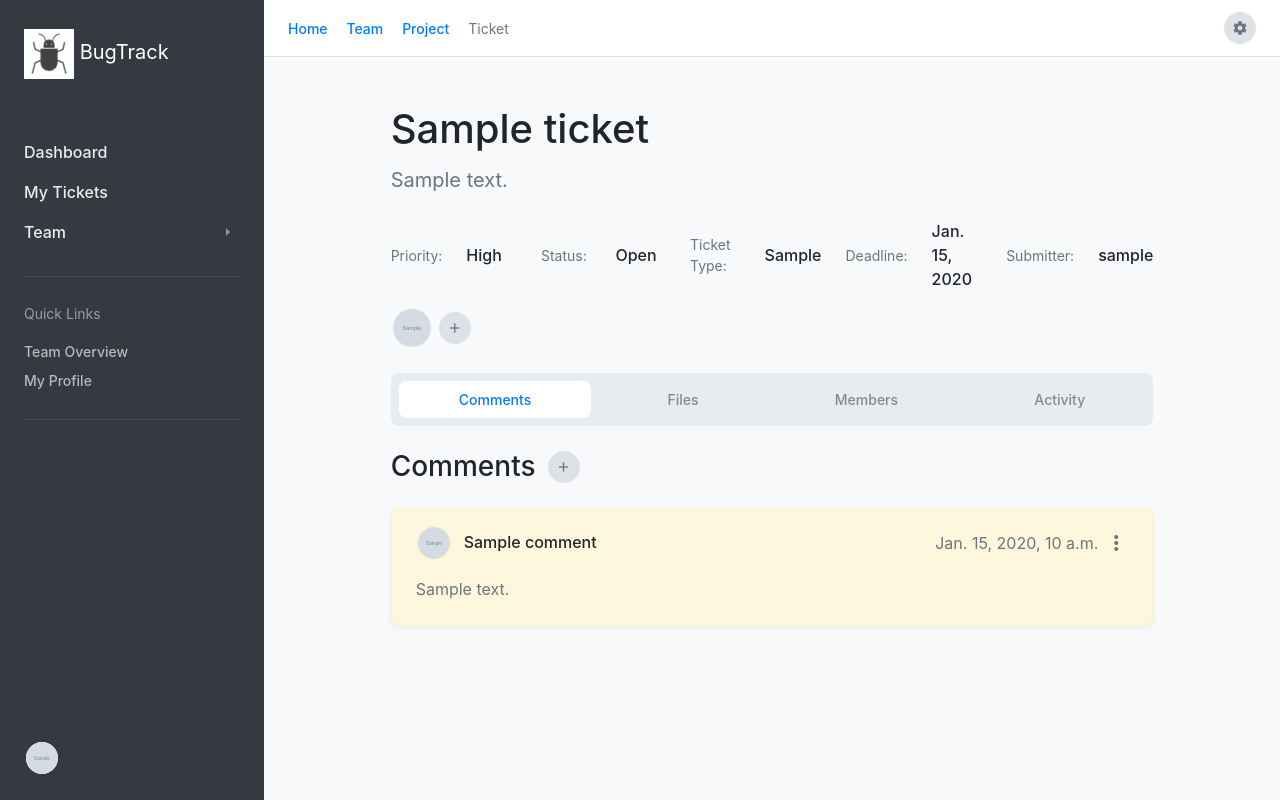
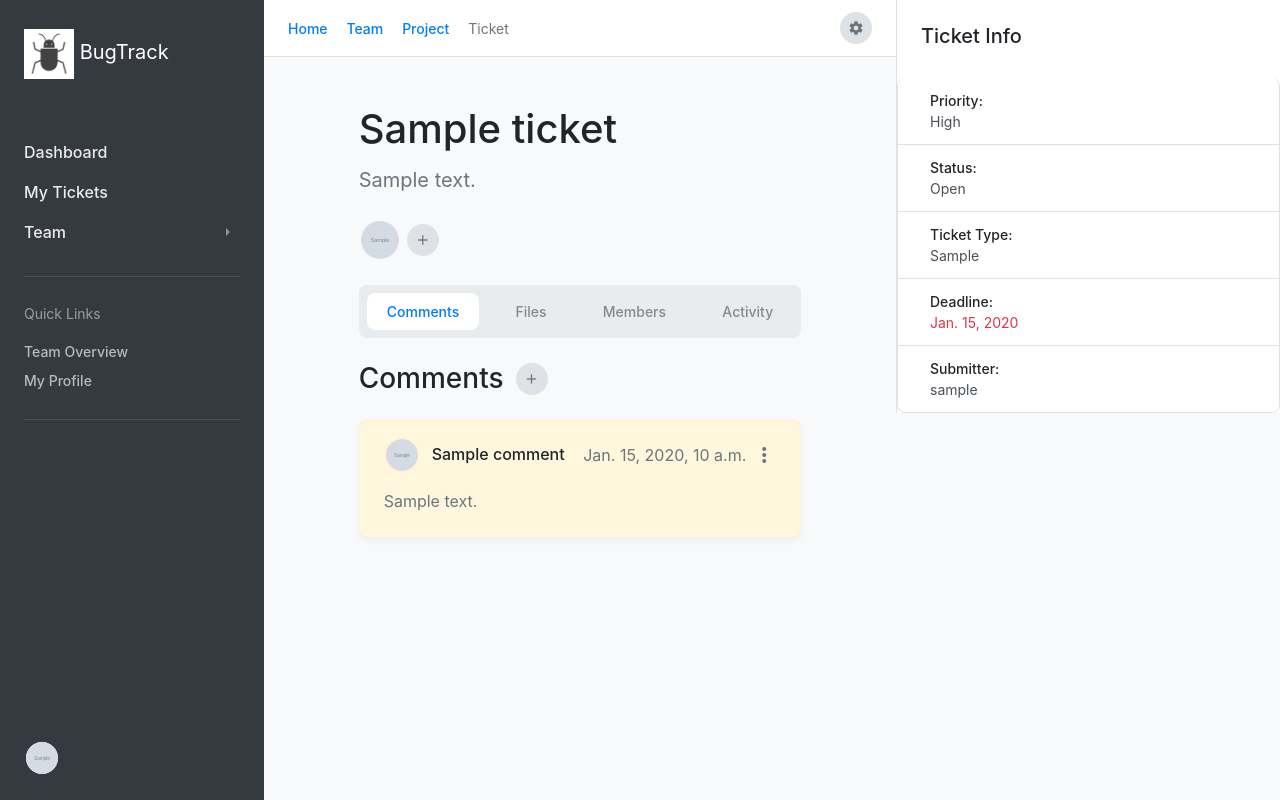
Before and after one commit to dhaliwalk/BugTrack, a Django app: page /ticket/1/info/ in a window 1280 px wide. Run offline with Django 3.2, Linux system fonts and the light colour scheme; a user stored in the database is signed in; tables that the repository leaves empty hold one stand-in row (values such as "Sample post"); grey boxes marked "Sample" are stand-in pictures; some libraries are stand-ins or nearby versions.

Commit message:
Changed style of ticket cards

```diff
--- a/BugTrack/settings.py
+++ b/BugTrack/settings.py
@@ -130,7 +130,7 @@ MEDIA_URL = '/media/'
 
 CRISPY_TEMPLATE_PACK = 'bootstrap4'
 
-LOGIN_REDIRECT_URL = 'home'
+LOGIN_REDIRECT_URL = 'team-list'
 LOGIN_URL = 'login'
 
 
--- a/tickets/templates/tickets/ticket_info.html
+++ b/tickets/templates/tickets/ticket_info.html
@@ -36,28 +36,7 @@
               <div class="page-header">
                 <h1>{{ ticket.title }}</h1>
                 <p class="lead">{{ ticket.description }}</p>
-                <div class="form-group row align-items-center">
-                  <label class="col">Priority:</label>
-                  <div class="col">
-                    <span class="h6" data-filter-by="text">{{ ticket.priority }}</span>
-                  </div>
-                  <label class="col">Status:</label>
-                  <div class="col">
-                    <span class="h6" data-filter-by="text">{{ ticket.status }}</span>
-                  </div>
-                  <label class="col">Ticket Type:</label>
-                  <div class="col">
-                    <span class="h6" data-filter-by="text">{{ ticket.ticket_type }}</span>
-                  </div>
-                  <label class="col">Deadline:</label>
-                  <div class="col">
-                    <span class="h6" data-filter-by="text">{{ ticket.deadline }}</span>
-                  </div>
-                  <label class="col">Submitter:</label>
-                  <div class="col">
-                    <span class="h6" data-filter-by="text">{{ ticket.submitter.username }}</span>
-                  </div>
-                </div>
+
                 <div class="d-flex align-items-center">
                   <ul class="avatars">
                     {% for developer in developers %}
@@ -413,9 +392,83 @@
 
             </div>
           </div>
+
         </div>
 
       </div>
+      <div class="sidebar " id="sidebar">
+        <div class="sidebar-content">
+          <div class="chat-team-sidebar text-small">
+            <div class="chat-team-sidebar-top">
+              <div class="media align-items-center">
+
+                <div class="media-body">
+                  <h5 class="mb-1"> Ticket Info </h5>
+                </div>
+              </div>
+
+            </div>
+            <div class="chat-team-sidebar-bottom">
+              <div class="tab-content">
+                <div class="tab-pane fade show active" data-filter-list="list-group">
+                    <a class="list-group-item list-group-item-action" href="#">
+                      <div class="media media-member mb-0">
+                        <div class="media-body">
+                          <h6 class="mb-0" data-filter-by="text">Priority:</h6>
+                          <span data-filter-by="text">{{ ticket.priority }}</span>
+                        </div>
+                      </div>
+                    </a>
+
+                    <a class="list-group-item list-group-item-action" href="#">
+                      <div class="media media-member mb-0">
+                        <div class="media-body">
+                          <h6 class="mb-0" data-filter-by="text">Status:</h6>
+                          <span data-filter-by="text">{{ ticket.status }}</span>
+                        </div>
+                      </div>
+                    </a>
+
+                    <a class="list-group-item list-group-item-action" href="#">
+                      <div class="media media-member mb-0">
+                        <div class="media-body">
+                          <h6 class="mb-0" data-filter-by="text">Ticket Type:</h6>
+                          <span data-filter-by="text">{{ ticket.ticket_type }}</span>
+                        </div>
+                      </div>
+                    </a>
+
+                    <a class="list-group-item list-group-item-action" href="#">
+                      <div class="media media-member mb-0">
+                        <div class="media-body">
+                          <h6 class="mb-0" data-filter-by="text">Deadline:</h6>
+                          {% if date > ticket.deadline %}
+                            <span data-filter-by="text" class="text-danger">{{ ticket.deadline }}</span>
+                          {% else %}
+                            <span data-filter-by="text">{{ ticket.deadline }}</span>
+                          {% endif %}
+                        </div>
+                      </div>
+                    </a>
+
+                    <a class="list-group-item list-group-item-action" href="#">
+                      <div class="media media-member mb-0">
+                        <div class="media-body">
+                          <h6 class="mb-0" data-filter-by="text">Submitter:</h6>
+                          <span data-filter-by="text">{{ ticket.submitter }}</span>
+                        </div>
+                      </div>
+                    </a>
+
+                  </div>
+                </div>
+
+              </div>
+            </div>
+          </div>
+        </div>
+      </div>
     </div>
 
+
 {% endblock content%}
--- a/tickets/views.py
+++ b/tickets/views.py
@@ -10,10 +10,12 @@ from .forms import TicketUpdateForm, TicketDevCreateForm, CommentCreateForm, Att
 from django.forms.models import model_to_dict
 from django import forms
 from django.db.models import Q, Case, Value, When, IntegerField
+from datetime import datetime
 
 def TicketInfo(request, pk=None):
 	if pk:
 		ticket = Ticket.objects.get(pk=pk)
+	date = datetime.today().date()
 	comments = ticket.comment_set.all().order_by('-date_created')
 	history_list = ticket.history_set.all().order_by('-date_changed')
 	attachments = ticket.attachment_set.all().order_by('-date_created')
@@ -103,26 +105,27 @@ def TicketInfo(request, pk=None):
 		u_form.fields['user'].queryset = (ticket.project.members).exclude(id__in=current_ticketdevs_ids)
 
 	if request.user.membership.team.project_set.filter(pk=ticket.project.id).exists():
-		return render(request, 'tickets/ticket_info.html', {'file_form': file_form, 'comment_form': comment_form, 'u_form':u_form, 'form':form, 'comments': comments, 'ticket':ticket, 'history_list': history_list, 'attachments': attachments, 'developers': developers})
+		return render(request, 'tickets/ticket_info.html', {'file_form': file_form, 'comment_form': comment_form, 'u_form':u_form, 'form':form, 'comments': comments, 'ticket':ticket, 'history_list': history_list, 'attachments': attachments, 'developers': developers, 'date':date})
 	else:
 		return HttpResponse('<h1>Not authorized to view this page</h1>')
 
 
 def my_tickets(request):
 	tickets = Ticket.objects.filter(Q(submitter=request.user) | Q(developers=request.user)).order_by('-date_updated')
-	tickets = tickets.annotate(custom_order=Case(When(priority='High', then=Value(0)), When(priority='Medium', then=Value(1)), When(priority='Low', then=Value(2)), When(priority='None', then=Value(3)), output_field=IntegerField(),)).order_by('custom_order')
+	tickets = tickets.annotate(custom_order=Case(When(priority='High', then=Value(0)), When(priority='Medium', then=Value(1)), When(priority='Low', then=Value(2)), When(priority='None', then=Value(3)), When(status='Closed', then=Value(4)), output_field=IntegerField(),), custom_order2=Case(When(status='Closed', then=Value(1)), When(status='Resolved', then=Value(1)), default=Value(0), output_field=IntegerField(),)).order_by('custom_order2', 'custom_order')
 	query = request.GET.get('query')
 	if query != None:
 		tickets = tickets.filter(title__contains=query)
 	if query == '':
 		tickets = Ticket.objects.filter(Q(submitter=request.user) | Q(developers=request.user)).order_by('-date_updated')
-		tickets = tickets.annotate(custom_order=Case(When(priority='High', then=Value(0)), When(priority='Medium', then=Value(1)), When(priority='Low', then=Value(2)), When(priority='None', then=Value(3)), output_field=IntegerField(),)).order_by('custom_order')
+		tickets = tickets.annotate(custom_order=Case(When(priority='High', then=Value(0)), When(priority='Medium', then=Value(1)), When(priority='Low', then=Value(2)), When(priority='None', then=Value(3)), When(status='Closed', then=Value(4)), output_field=IntegerField(),), custom_order2=Case(When(status='Closed', then=Value(1)), When(status='Resolved', then=Value(1)), default=Value(0), output_field=IntegerField(),)).order_by('custom_order2', 'custom_order')
 
 	paginator = Paginator(tickets, 12)
 	page_number = request.GET.get('page')
 	tickets = paginator.get_page(page_number)
+	date = datetime.today().date()
 
-	return render(request, 'tickets/my_tickets.html', {'tickets':tickets, 'query': query})
+	return render(request, 'tickets/my_tickets.html', {'tickets':tickets, 'query': query, 'date': date})
 
 class TicketCreateView(UserPassesTestMixin, LoginRequiredMixin, CreateView):
 	model = Ticket
--- a/users/templates/users/members_list.html
+++ b/users/templates/users/members_list.html
@@ -16,7 +16,7 @@
           <div class="row justify-content-center">
             <div class="col-lg-11 col-xl-10">
               <div class="page-header">
-                <h1 class="justify-content-center">"{{ request.user.membership.team.name }}" Members</h1>
+                <h1 class="row justify-content-center">"{{ request.user.membership.team.name }}" Members</h1>
                 <form class="col-md-auto">
                   <div class="input-group input-group-round">
                     <div class="input-group-prepend">
```
Also changed, not shown: projects/templates/projects/project_info.html (+20 -4 lines), projects/views.py (+6 -4 lines), tickets/templates/tickets/my_tickets.html (+17 -2 lines).
